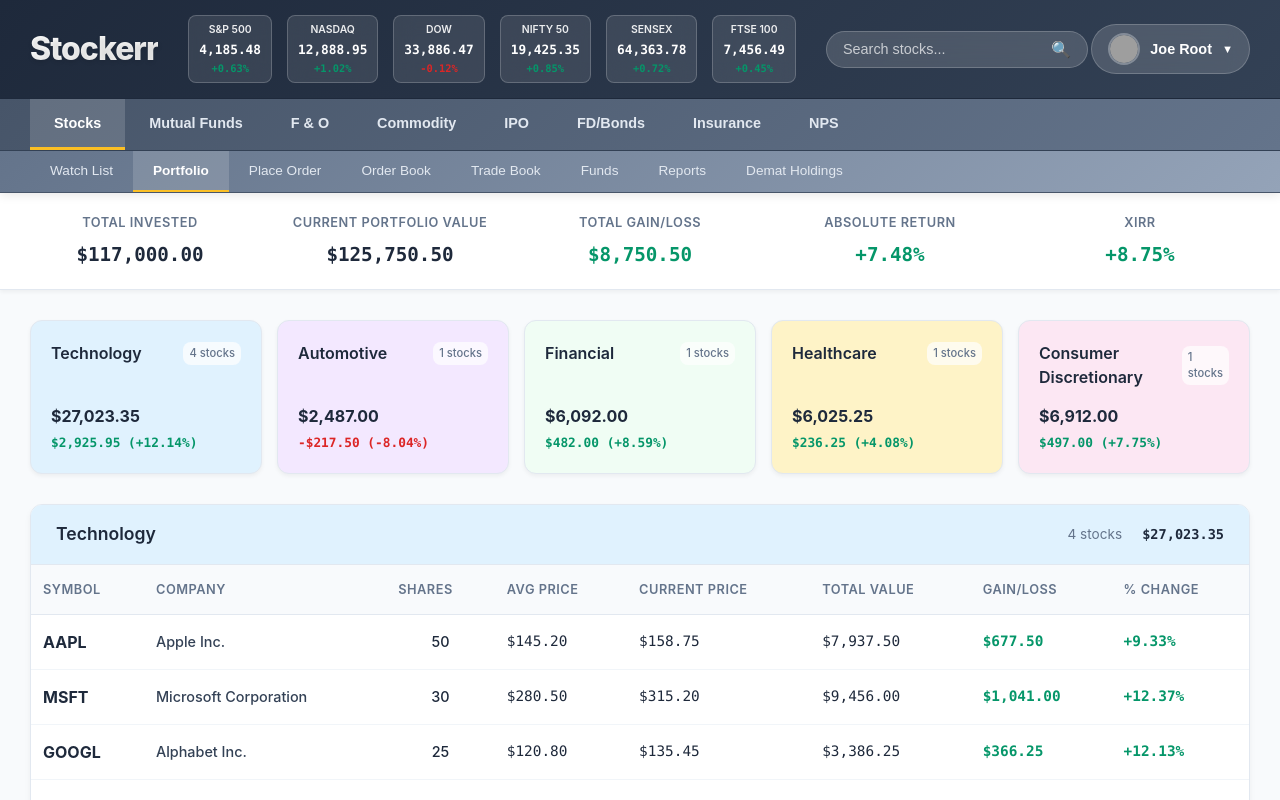
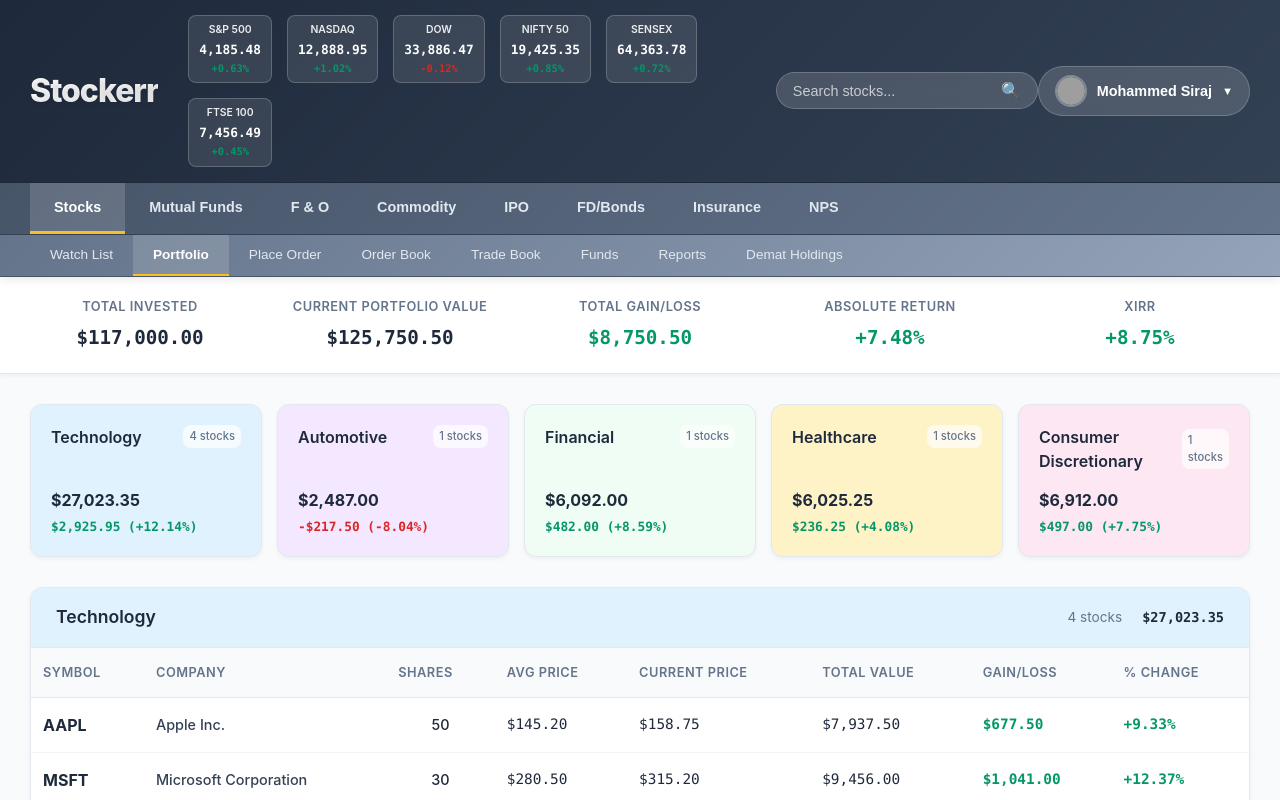
Before and after one commit to shanmitha555/stocker_UI, a React (Vite) app: page / in a window 1280 px wide. Shown: the top 800 px of the page. Built offline with nearby package versions, Linux system fonts and the light colour scheme; grey boxes are pictures that could not be loaded.

Commit message:
mohammed siraj change

```diff
--- a/src/App.jsx
+++ b/src/App.jsx
@@ -4,8 +4,8 @@
 // Sample portfolio data for Joe Root
 const portfolioData = {
   user: {
-    name: 'Joe Root',
-    email: 'joe.root@example.com',
+    name: 'Mohammed Siraj',
+    email: 'mohammed.siraj@example.com',
     totalValue: 125750.50,
     totalGain: 8750.50,
     gainPercentage: 7.48
```
